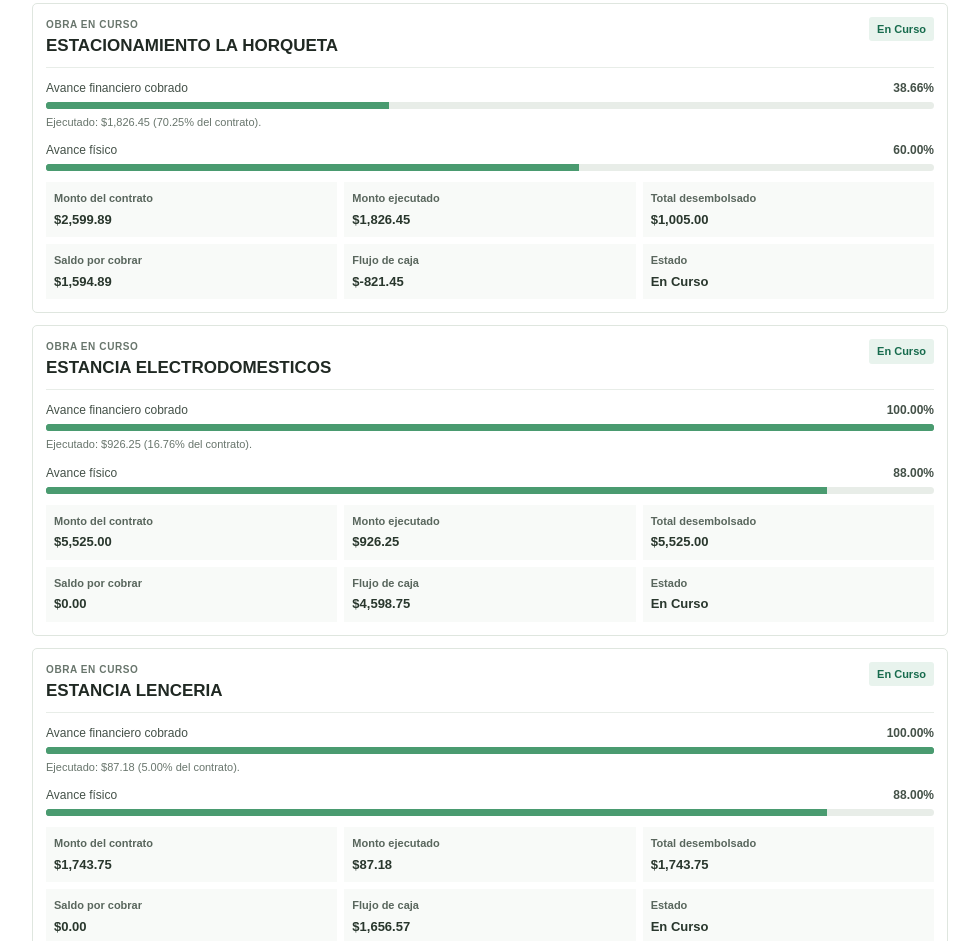
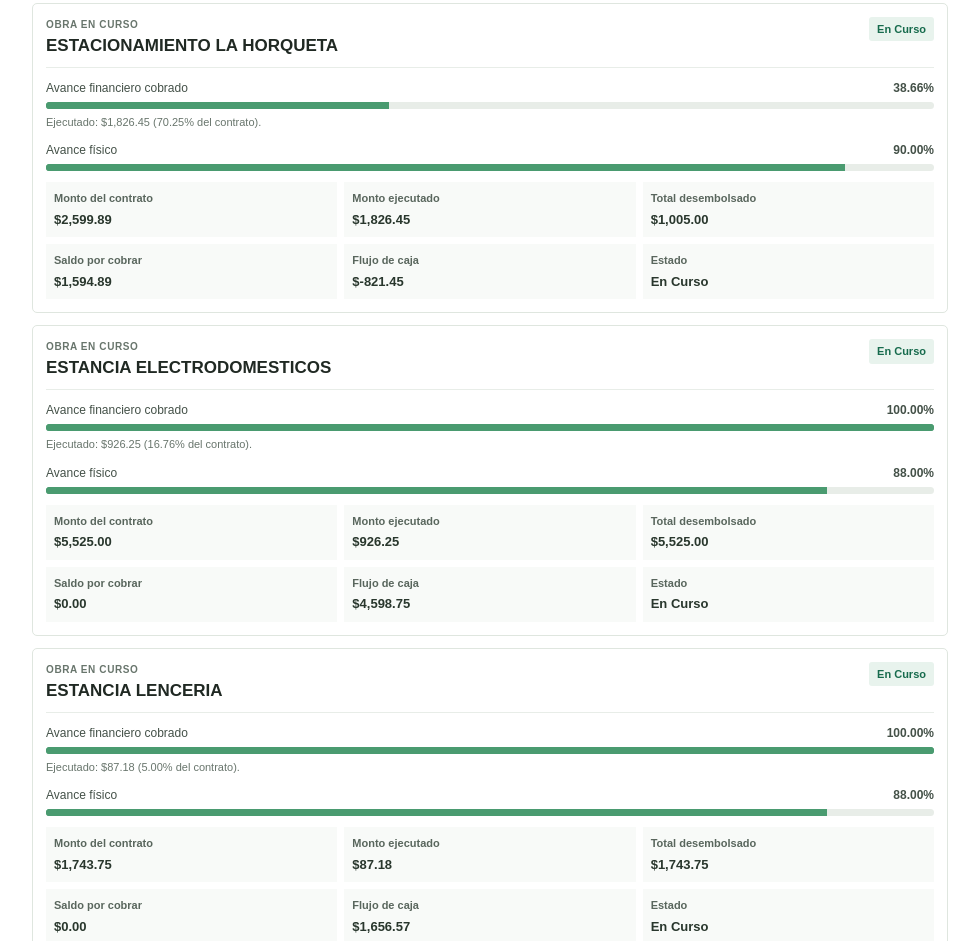
Before and after one commit to Alexander71133/inversora-macroandes, a plain HTML site: page reporte_obras.html in a window 1280 px wide. Shown: the part 1744-2685 px from the top of the page, without its empty margins (150-1129 px from the left). Drawn offline with Linux system fonts and the light colour scheme.

Commit message:
Actualizacion de datos financieros en Excel

```diff
--- a/reporte_obras.html
+++ b/reporte_obras.html
@@ -184,8 +184,8 @@
                     <p>Ejecutado: $1,826.45 (70.25% del contrato).</p>
                 </div>
                 <div class="progress-block">
-                    <div class="progress-heading"><span>Avance físico</span><strong>60.00%</strong></div>
-                    <div class="progress-track"><span style="width:60.0%"></span></div>
+                    <div class="progress-heading"><span>Avance físico</span><strong>90.00%</strong></div>
+                    <div class="progress-track"><span style="width:90.0%"></span></div>
                 </div>
                 <div class="project-metrics">
                     <div><span>Monto del contrato</span><strong>$2,599.89</strong></div>
```
Also changed, not shown: index.html (+1 -1 lines), output/dashboard_obras.html (+1 -1 lines).
